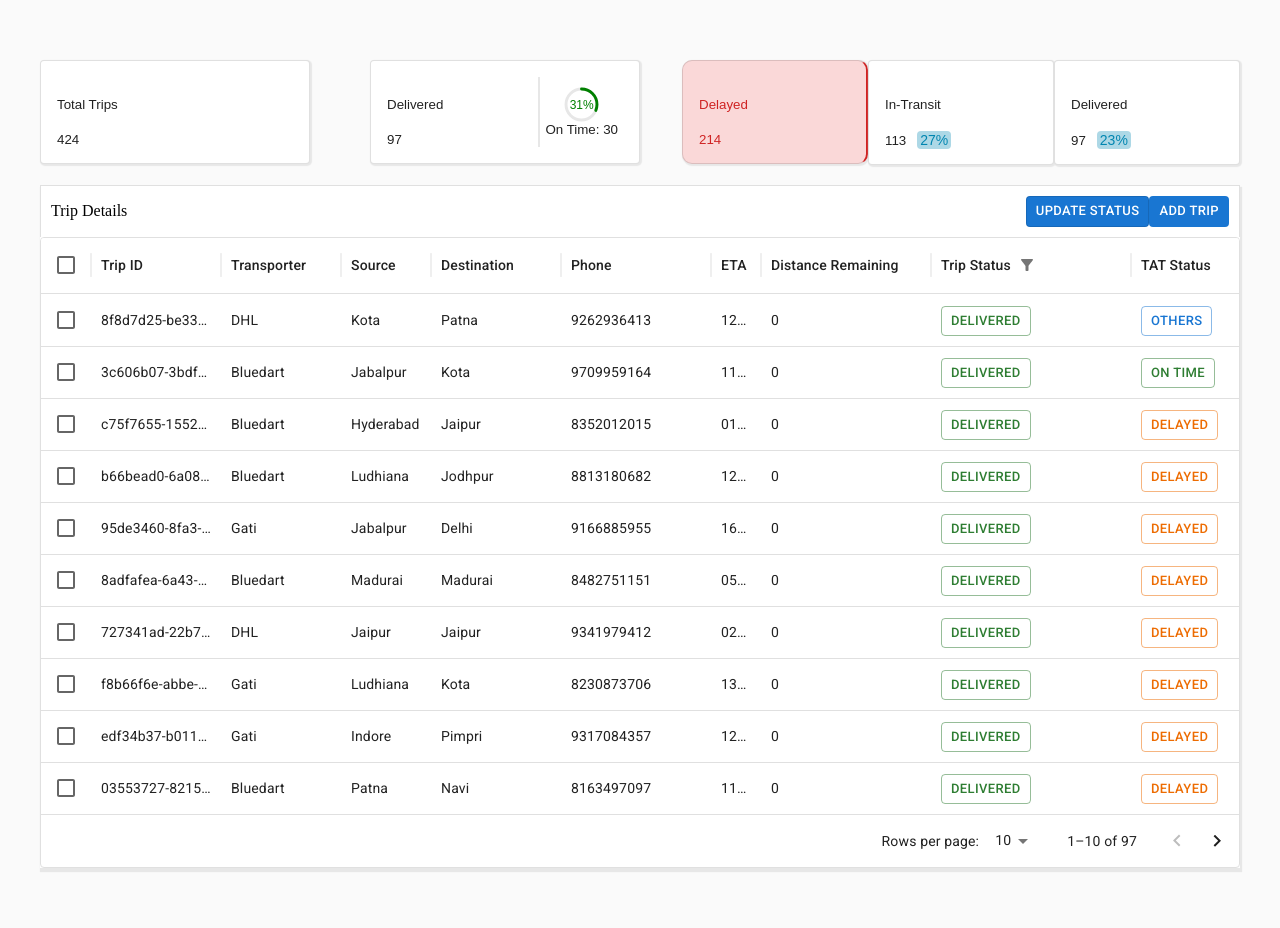
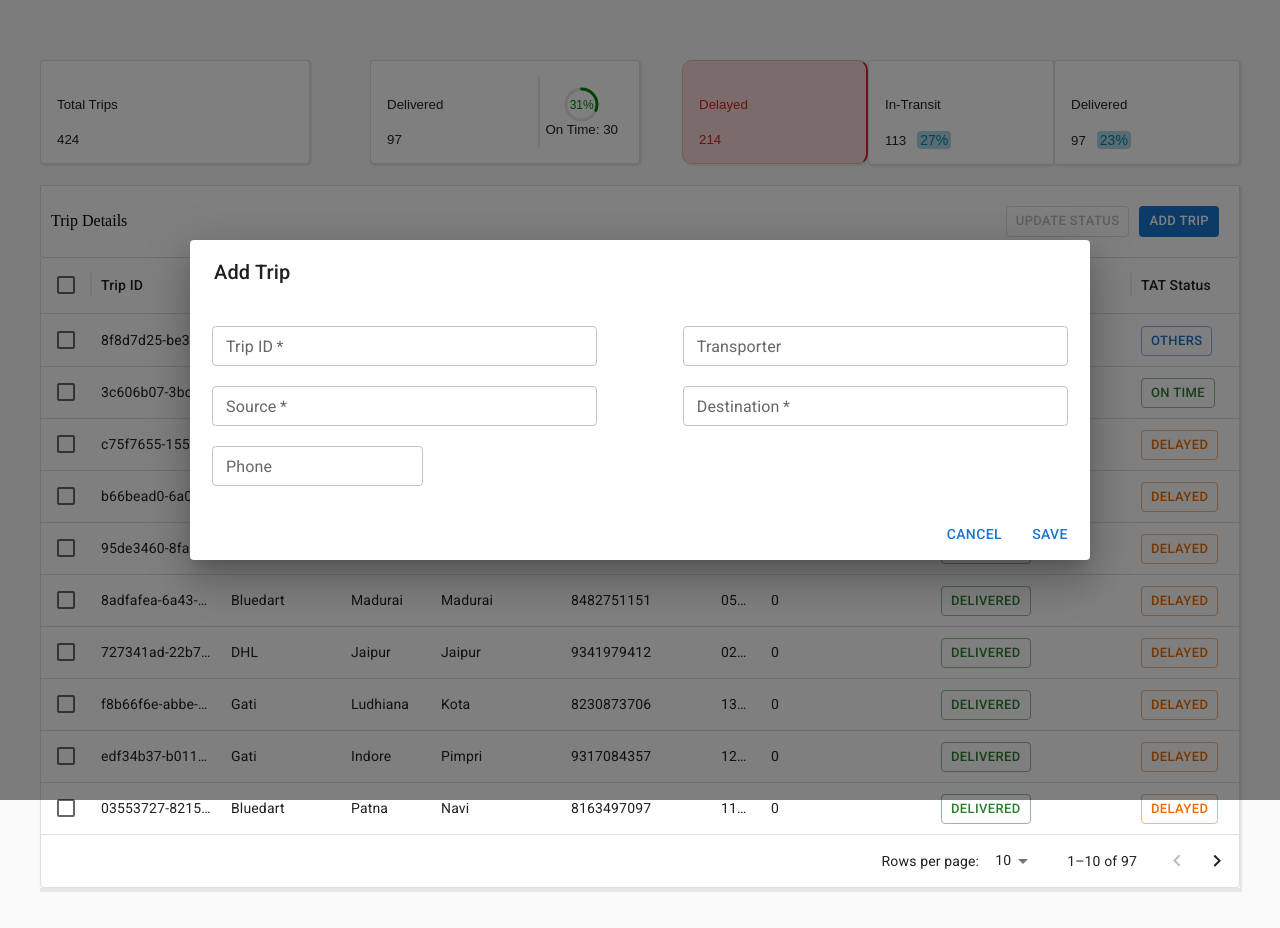
Before and after one commit to manisha1711/Manisha-assignment, a React (Vite) app: page / in a window 1280 px wide. Both pictures are taken after a click on the button "ADD TRIP". Built offline with nearby package versions, Linux system fonts and the light colour scheme.

Commit message:
Add trip modal with basic error handling

```diff
--- a/src/App.jsx
+++ b/src/App.jsx
@@ -3,11 +3,13 @@ import SampleData from './assets/data';
 import DataTable from './Components/DataTable/DataTable';
 import TableHeader from './Components/TableHeader/TableHeader';
 import Counters from './Components/Counter/Counters';
-import {calculateTATStatus} from './Utils/utils'
+import {calculateTATStatus} from './Utils/utils';
+import AddTripModal from './Components/AddUpdateTrip/AddTrip';
 import './App.css'
 
 function App() {
 	const [disableUpdate,setUpdateDisableUpdate] = useState(true);
+	const [openModal,setOpenModal] = useState(false)
 	const [selectedCounter,setSelectedCounter] = useState("Delivered")
 	const [tripData,setTripData] = useState(SampleData.data);
 	const [counters,setCounters] = useState({
@@ -26,6 +28,28 @@ function App() {
 		},
 		],
 	});
+
+	const [values, setValues] = useState({
+		"id": "",
+		"tripId": "",
+		"transporter": "",
+		"tripStartTime": "",
+		"currentStatusCode": "",
+		"currenStatus": "",
+		"phoneNumber": "",
+		"etaDays": "1",
+		"distanceRemaining": 0,
+		"tripEndTime": "2024-02-21T07:01:33.000Z",
+		"source": "",
+		"sourceLatitude": 17.5,
+		"sourceLongitude": 80.5,
+		"dest": "",
+		"destLatitude": 15.4,
+		"destLongitude": 78.8,
+		"lastPingTime": "2024-02-19T07:01:33.000Z",
+		"createdAt": "2024-02-15T07:01:33.000Z"
+    });
+
 
 	useEffect(()=>{
 			let data = {};
@@ -96,9 +120,11 @@ function App() {
 		console.log(filterModel)
 	},[filterModel])
 
-
+	const closeModal = () =>{
+		setOpenModal(false);
+	}
 	const AddTrip = () =>{
-
+		setOpenModal(true);
 	}
 	const updateStatus = () =>{
 
@@ -110,6 +136,7 @@ function App() {
 				<TableHeader disableUpdate={disableUpdate} AddTrip={AddTrip} updateStatus={updateStatus}></TableHeader>
 				<DataTable data={tripData} filterModel={filterModel} setFilterModel={setFilterModel}></DataTable>
 			</div>
+			{openModal && <AddTripModal open={openModal} onClose={closeModal} values={values} setValues={setValues}></AddTripModal>}
 		</>
 	)
 }
--- /dev/null
+++ b/src/Components/AddUpdateTrip/AddTrip.jsx
@@ -0,0 +1,117 @@
+import {useState} from "react";
+import { DialogContent,Dialog,Input,DialogTitle,DialogActions,Button,TextField} from '@mui/material';
+
+
+function AddTripModal(props) {
+    const {open,onClose,values,setValues} = props;
+    const [tripIDError,setTripIDError] = useState(false);
+    const [sourceError,setSourceError] = useState(false);
+    const [destError,setDestError] = useState(false);
+    return (
+        <Dialog
+
+            fullWidth
+            maxWidth="md"
+            open={open}
+            onClose={() => onClose()}
+        >
+        <DialogTitle>Add Trip</DialogTitle>
+        <DialogContent style={{padding:"12px"}}>
+            <div style={{display: "flex",justifyContent: "space-between",padding:"10px"}}>
+                <TextField
+                    required
+                    sx={{minWidth:"45%"}}
+                    label="Trip ID"
+                    size="small"
+                    id="outlined-start-adornment"
+                    value={values.tripId}
+                    onChange={(e) => {
+                        let tripId = {tripId:e.target.value};
+                        setValues(val => ({
+                            ...val,
+                            ...tripId
+                        }));
+                        if (e.target.validity.valid) {
+                            setTripIDError(false);
+                        } else {
+                            setTripIDError(true);
+                        }
+                    }}
+                    error={tripIDError}
+                    helperText={tripIDError ? "Please enter your Trip ID" : ""}
+                />
+                <TextField
+                    sx={{minWidth:"45%"}}
+                    label="Transporter"
+                    size="small"
+                    id="outlined-start-adornment"
+                    value={values.transporter}
+                    onChange={(event) => console.log(event.target.value)}
+                />
+            </div>
+            <div style={{display: "flex",justifyContent: "space-between",padding:"10px"}}>
+                <TextField
+                    required
+                    sx={{minWidth:"45%"}}
+                    size="small"
+                    label="Source"
+                    id="outlined-start-adornment"
+                    value={values.source}
+                    onChange={(e) => {
+                        let source = {source:e.target.value};
+                        setValues(val => ({
+                            ...val,
+                            ...source
+                        }));
+                        if (e.target.validity.valid) {
+                            setSourceError(false);
+                        } else {
+                            setSourceError(true);
+                        }
+                    }}
+                    error={sourceError}
+                    helperText={sourceError ? "Please enter your Source" : ""}
+
+                />
+                <TextField
+                    required
+                    sx={{minWidth:"45%"}}
+                    size="small"
+                    label="Destination"
+                    id="outlined-start-adornment"
+                    value={values.dest}
+                    onChange={(e) => {
+                        let dest = {dest:e.target.value};
+                        setValues(val => ({
+                            ...val,
+                            ...dest
+                        }));
+                        if (e.target.validity.valid) {
+                            setDestError(false);
+                        } else {
+                            setDestError(true);
+                        }
+                    }}
+                    error={destError}
+                    helperText={destError ? "Please enter your Source" : ""}
+                />
+            </div>
+            <div style={{display: "flex",justifyContent: "space-between",padding:"10px"}}>
+                <TextField
+                    label="Phone"
+                    size="small"
+                    id="outlined-start-adornment"
+                    value={values.phoneNumber}
+                    onChange={(event) => console.log(event.target.value)}
+                />
+            </div>
+        </DialogContent>
+        <DialogActions>
+          <Button onClick={onClose}>Cancel</Button>
+          <Button>Save</Button>
+        </DialogActions>
+        </Dialog>
+    );
+}
+
+export default AddTripModal;
--- a/src/Components/TableHeader/TableHeader.css
+++ b/src/Components/TableHeader/TableHeader.css
@@ -1,5 +1,9 @@
 .button-container{
     text-align: right;
+    display: flex;
+    align-items: center;
+    justify-content: space-between;
+    padding: 10px;
 }
 .table-header{
     display: flex;
--- a/src/Components/TableHeader/TableHeader.jsx
+++ b/src/Components/TableHeader/TableHeader.jsx
@@ -7,7 +7,7 @@ function TableHeader(props){
             <div className='table-header'>
                 <span>Trip Details</span>
                 <div className="button-container">
-                    <Button variant="outlined" disabled={disableUpdate}  size="small" style={{backgroundColor: "rgb(25, 118, 210)",color: "white"}} onClick={updateStatus}>Update Status</Button>
+                    <Button variant="outlined" disabled={disableUpdate} style={{"marginRight": "10px"}} size="small"  onClick={updateStatus}>Update Status</Button>
                     <Button variant="outlined"  size="small" style={{backgroundColor: "rgb(25, 118, 210)",color: "white"}} onClick={AddTrip}>Add Trip</Button>
                 </div>
             </div>
```
